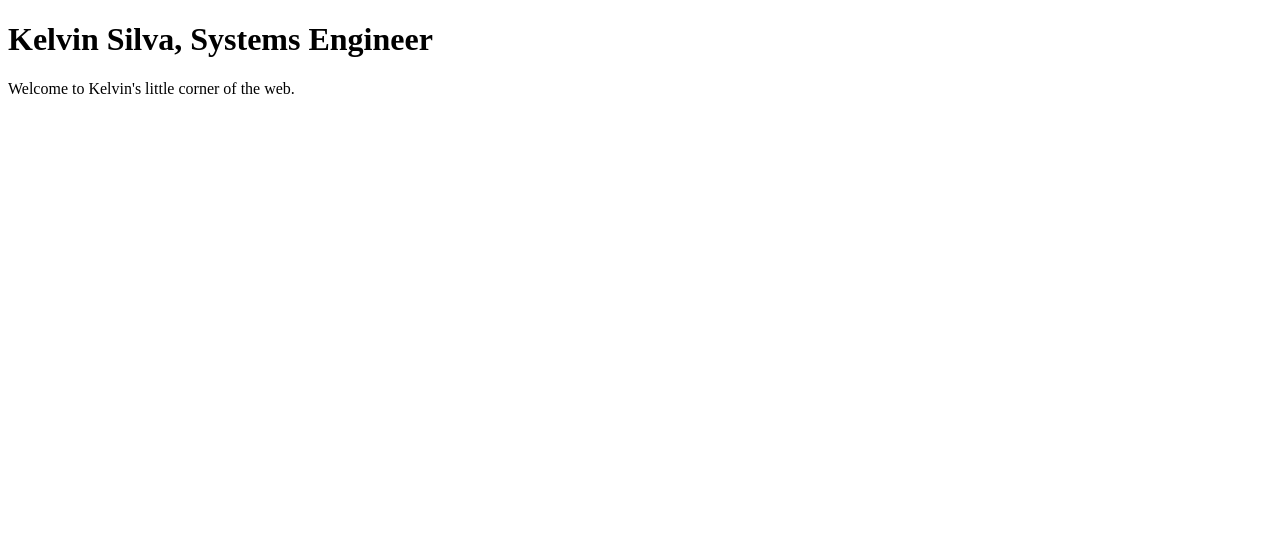
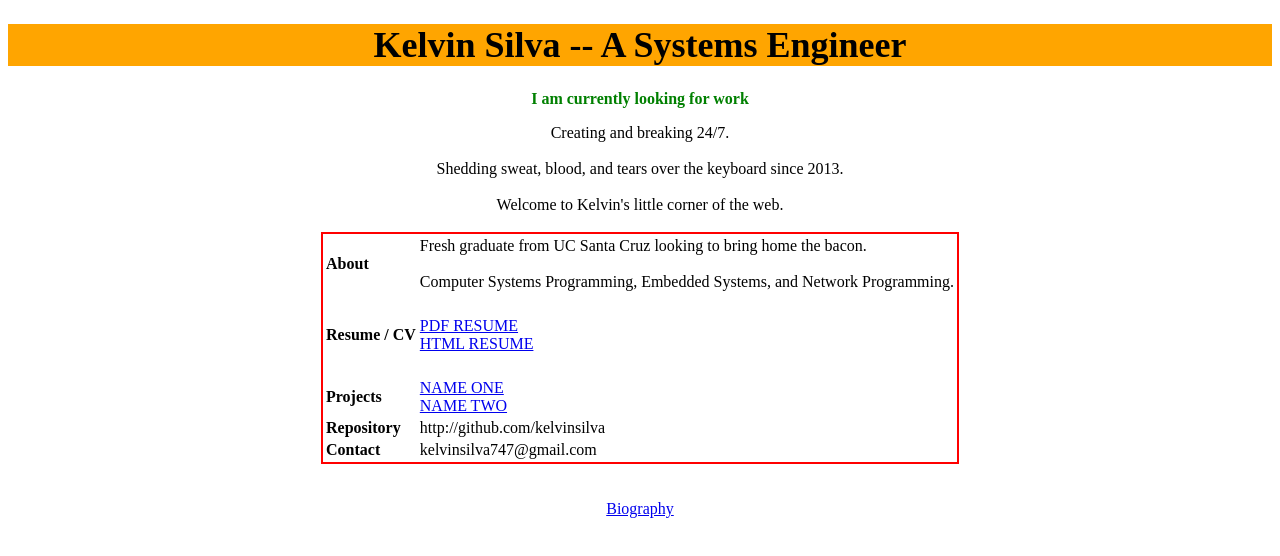
Before and after one commit to kelvinsilva/kelvinsilvaAlternative.github.io, a plain HTML site: page index.html in a window 1280 px wide. Drawn offline with Linux system fonts and the light colour scheme.

Commit message:
added introductory info

```diff
--- a/index.html
+++ b/index.html
@@ -2,14 +2,87 @@
 <html lang="en">
 
 <head>
-	<meta charset="utf-8">
-	<title> Kelvin Silva, Systems Engineer </title>
-	<h1> Kelvin Silva, Systems Engineer </h1>
+        <meta charset="utf-8">
+        <title> Kelvin Silva -- A Systems Engineer </title>
+        <h1> Kelvin Silva -- A Systems Engineer</h1>
 
-	<body>
-		Welcome to Kelvin's little corner of the web.
-	</body>
+        <center><p>I am currently looking for work</p></center>
+        <body>
+                <center>
+                Creating and breaking 24/7.
+                <br>
+                <br>
+                Shedding sweat, blood, and tears over the keyboard since 2013.
+                <br>
+                <br>
+                Welcome to Kelvin's little corner of the web.
+                <br>
+                <br>
+                </center>
+
+        </body>
+        <center>
+
+          <table>
+            <tr>
+              <td>About</td>
+
+                <td>
+                Fresh graduate from UC Santa Cruz looking to bring home the bacon.
+                <br>
+                <br>
+                Computer Systems Programming, Embedded Systems, and Network Programming.
+                </td>
+            </tr>
+
+            <tr>
+              <td><br></td>
+            </tr>
+
+            <tr>
+              <td>Resume / CV</td> <td> <a href="pdf.com">PDF RESUME</a> <br><a href="html.com"> HTML RESUME</a> </td>
+            </tr>
+
+            <tr><td><br></td></tr>
+
+            <tr>
+              <td> Projects</td> <td><a href="proj1.com"> NAME ONE</a> <br> <a href="proj2.com">NAME TWO</a></td>
+            </tr>
+
+            <tr>
+              <td>Repository</td> <td>http://github.com/kelvinsilva</td>
+            </tr>
+            <tr>
+
+              <td> Contact </td> <td>kelvinsilva747@gmail.com</td>
+            </tr>
+
+          </table>
+
+          <br><br>
+          <a href="bio.com"> Biography </a>
+        </center>
 
 </head>
 
 </html>
+
+<style>
+h1 {
+  background: orange;
+  font-size: 36px;
+  text-align:center;
+}
+
+table{
+   border: 2px solid red;
+}
+
+tr td:first-child{
+ font-weight: bold;
+}
+p{
+ color: green;
+ font-weight: bold;
+}
+</style>
```
